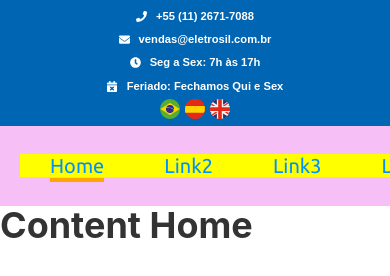
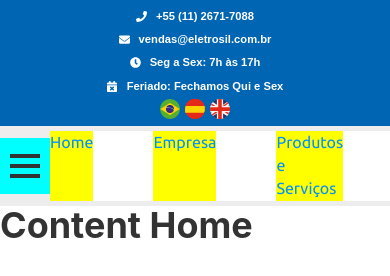
Before and after one commit to GarciaDFE/gatsby-eletrosil, a Gatsby site: page / in a window 390 px wide. Built offline with nearby package versions, Linux system fonts and the light colour scheme; Gatsby itself is replaced by a stand-in of ours.

Commit message:
Testes com implementação da Navbar responsiva que precisa de paerfeiçoamentos

```diff
--- /dev/null
+++ b/src/components/globals/header/btnmobile.js
@@ -0,0 +1,40 @@
+import React from "react";
+import styled from "styled-components";
+import "../../../styles/globalStyles.scss";
+
+const BtnMobile = styled.div`
+  cursor: pointer;
+  background-color: aqua;
+  padding: 10px;
+  .bar1,
+  .bar2,
+  .bar3 {
+    width: 30px;
+    height: 4px;
+    background-color: #333;
+    margin: 6px 0;
+    transition: 1s;
+    cursor: pointer;
+  }
+  &.change .bar1 {
+    -webkit-transform: rotate(-45deg) translate(-8px, 6px);
+    transform: rotate(-45deg) translate(-8px, 6px);
+  }
+
+  &.change .bar2 {
+    opacity: 0;
+  }
+
+  &.change .bar3 {
+    -webkit-transform: rotate(45deg) translate(-8px, -6px);
+    transform: rotate(45deg) translate(-8px, -6px);
+  }
+`;
+
+export default () => (
+  <BtnMobile className="">
+    <div className="bar1" />
+    <div className="bar2" />
+    <div className="bar3" />
+  </BtnMobile>
+);
--- a/src/components/globals/header/mainHeader.js
+++ b/src/components/globals/header/mainHeader.js
@@ -4,13 +4,13 @@ import styled from "styled-components";
 import Topbar from "./topbar";
 import Brand from "./brand";
 import Navbar from "./navbar";
-import Social from "./social";
+import BtnMobile from "./btnmobile";
 
 const Header = styled.header`
   width: 100%;
   position: relative;
   margin: 0 auto;
-  background-color: violet;
+  background-color: rgb(220, 220, 220);
 `;
 
 const MainNavigation = styled.div`
@@ -20,7 +20,7 @@ const MainNavigation = styled.div`
   align-items: center;
   max-width: 1200px;
   margin: 0 auto;
-  padding: 5px 20px;
+  padding: 5px 0;
   background-color: rgba(255, 255, 255, 0.5);
 `;
 
@@ -29,8 +29,8 @@ export default () => (
     <Topbar />
     <MainNavigation>
       <Brand />
+      <BtnMobile />
       <Navbar />
-      <Social />
     </MainNavigation>
   </Header>
 );
--- a/src/components/globals/header/navbar.js
+++ b/src/components/globals/header/navbar.js
@@ -6,22 +6,21 @@ import "../../../styles/globalStyles.scss";
 const NavList = styled.nav`
   box-sizing: border-box;
   display: flex;
-  font-size: 20px;
-  background-color: yellow;
-  > .menu {
-    text-align: right;
-  }
+  font-size: 1em;
+  background-color: white;
 `;
 
 const NavItem = styled.li`
-  position: relative;
   display: flex;
-  margin: 0 10px;
-  padding: 0 20px;
-  > .item {
+  margin: 0;
+  background-color: yellow;
+  &:not(:last-child) {
+    margin-right: 60px;
+  }
+  /* > .item {
     &:not(:last-child) {
       /* a partir de 600px */
-      @media all and (min-width: 600px) {
+  /*@media all and (min-width: 600px) {
         border-bottom: 1px solid white;
       }
     }
@@ -35,21 +34,21 @@ const NavItem = styled.li`
       cursor: pointer;
       padding-left: 10px;
       /* até 599px */
-      @media all and (max-width: 599px) {
+  /*@media all and (max-width: 599px) {
         color: orange;
       }
       /* a partir de 600px */
-      @media all and (min-width: 600px) {
+  /*@media all and (min-width: 600px) {
         color: white;
       }
       &:hover {
         /* a partir de 600px */
-        @media all and (min-width: 600px) {
+  /*@media all and (min-width: 600px) {
           color: orange;
         }
       }
     }
-  }
+  } */
 `;
 
 const Action = styled(Link)`
@@ -63,7 +62,7 @@ const Action = styled(Link)`
     /* a partir de 600px */
     @media all and (min-width: 600px) {
       content: "";
-      height: 4px;
+      height: 3px;
       width: 100%;
       background-color: orange;
       position: absolute;
@@ -77,7 +76,7 @@ const Action = styled(Link)`
   &:hover {
     /* a partir de 600px */
     @media all and (min-width: 600px) {
-      color: orange;
+      color: ${props => props.theme.color.secondyDark};
     }
   }
   &:hover:after {
@@ -86,30 +85,34 @@ const Action = styled(Link)`
 `;
 
 const activeAction = {
-  marginBottom: "-5px",
-  borderBottom: "4px solid orange"
+  color: "red" //${props => props.theme.color.secondyDark};
 };
 
 export default () => (
   <NavList>
     <NavItem>
-      <Action to="/" activeStyle={activeAction}>
+      <Action to="./" activeStyle={activeAction}>
         Home
       </Action>
     </NavItem>
     <NavItem>
       <Action to="/page2" activeStyle={activeAction}>
-        Link2
+        Empresa
       </Action>
     </NavItem>
     <NavItem>
       <Action to="/page3" activeStyle={activeAction}>
-        Link3
+        Produtos e Serviços
       </Action>
     </NavItem>
     <NavItem>
       <Action to="/page4" activeStyle={activeAction}>
-        Link4
+        Representantes
+      </Action>
+    </NavItem>
+    <NavItem>
+      <Action to="/page5" activeStyle={activeAction}>
+        Contatos
       </Action>
     </NavItem>
   </NavList>
--- a/src/components/globals/header/social.js
+++ /dev/null
@@ -1,16 +0,0 @@
-import React from "react";
-import { Link } from "gatsby";
-import styled from "styled-components";
-
-const Social = styled.div`
-  color: red;
-  font-size: 20px;
-  font-weight: bold;
-  background-color: yellowgreen;
-`;
-
-export default () => (
-  <Social>
-    NAVBAR SOCIAL<Link to="https://github.com/GarciaDFE">My GitHub</Link>
-  </Social>
-);
```
Also changed, not shown: src/pages/page5.js (added, +10 -0 lines), src/images/header/logoNav.svg (deleted), src/images/left.png (renamed from src/images/header/left.png), src/images/right.png (renamed from src/images/header/right.png).
